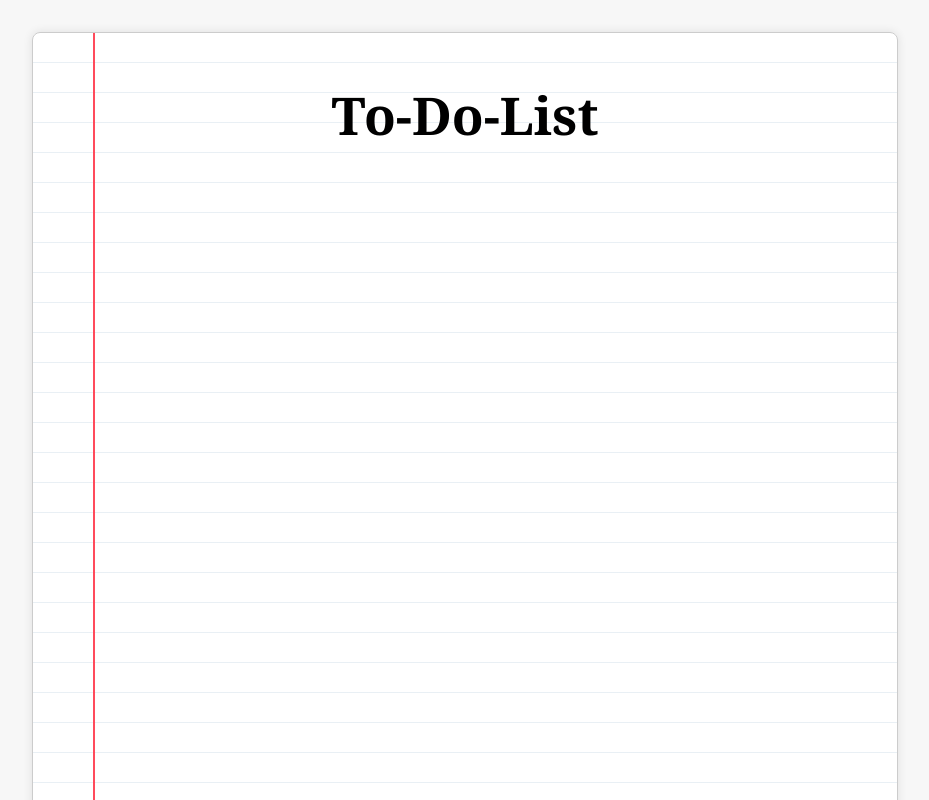
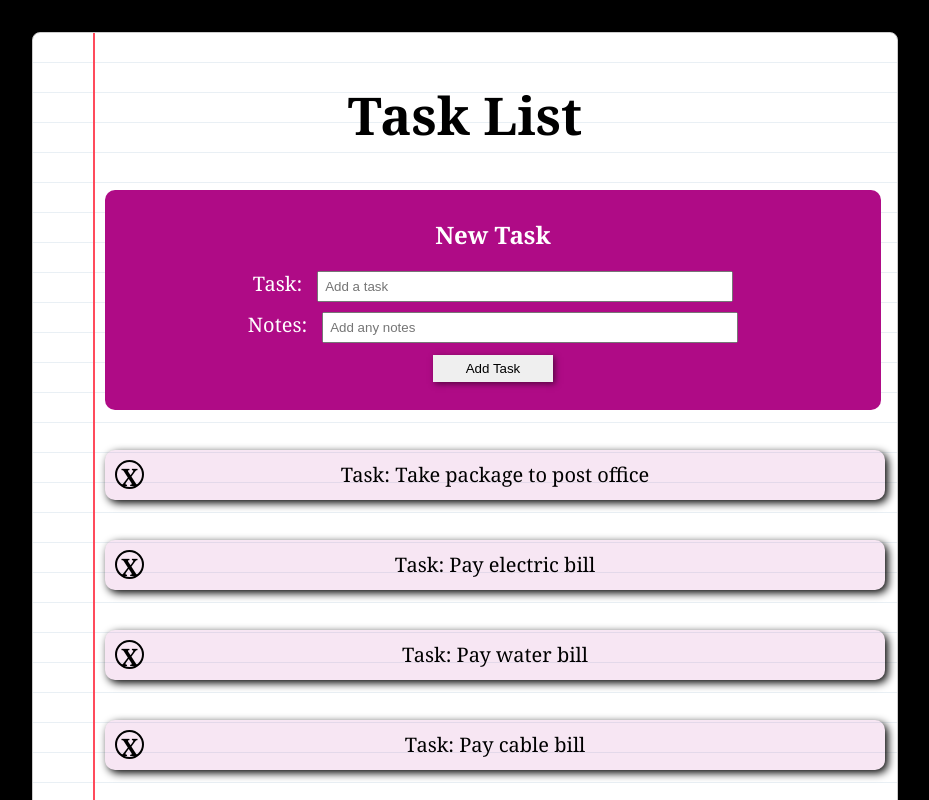
Before and after one commit to mstina03/to-do-list, a React (Create React App) app: page / in a window 1280 px wide. Shown: the top 800 px of the page, without its empty margins (175-1104 px from the left). Built offline with nearby package versions, Linux system fonts and the light colour scheme.

Commit message:
create task based react app

```diff
--- a/src/App.css
+++ b/src/App.css
@@ -53,5 +53,6 @@
 
 /* Optional: give it a textured look */
 body {
-  background: #f7f7f7;
+
+  background-color: black;
 }
--- a/src/App.js
+++ b/src/App.js
@@ -1,23 +1,49 @@
-import React from 'react';
 import './App.css';
-// import WordForm from './components/WordForm/WordForm';
-// import CardContainer from './components/CardsContainer/CardContainer';
-
-class App extends React.Component {
+import { useState } from 'react';
+import TaskForm from './components/TaskForm/TaskForm';
+import TaskContainer from './components/TaskContainer/TaskContainer';
+import './components/TaskContainer/TaskContainer.css'
 
 
-  render() {
+function App() {
+
+  const [tasks, setTasks] = useState([
+    { front: 'Take package to post office', back: '' },
+    { front: 'Pay electric bill', back: 'Due the 5th of the month' },
+    { front: 'Pay water bill', back: 'Due the 15th of the month' },
+    { front: 'Pay cable bill', back: 'Due the 20th of the month' },
+    { front: 'Pay student loan', back: 'Due the 25th of the month' },
+
+
+  ]);
+
+  const addTask = (front, back) => {
+    const newTaks = [...tasks, { front, back }];
+
+    setTasks(newTaks);
+  }
+
+  const deleteTask = (front) => {
+    const newTasks = tasks.filter(task => task.front !== front);
+    setTasks(newTasks);
+
+  }
+
+
     return (
       <div className="App">
         <header className="App-header">
-          <h1>To-Do-List</h1>
+          <h1>Task List</h1>
         </header>
-        <main>
+        <main >
+
+          <TaskForm addTask={addTask} />
+          <TaskContainer tasks={tasks} deleteTask={deleteTask} />
 
         </main>
       </div>
     );
   }
-}
+
 
 export default App;
--- /dev/null
+++ b/src/components/TaskCard/TaskCard.css
@@ -0,0 +1,38 @@
+.task-card {
+    box-shadow: 3px 3px 8px black;
+    border-radius: 10px;
+    padding: 10px;
+    margin: 40px;
+    font-size: 20px;
+    background-color: rgb(175, 11, 134, .1);
+    display: inline-block;
+    width: 95vh;
+    height: 30px;
+    display: flex;
+    flex-direction: column;
+    justify-content: center;
+    align-items: center;
+    cursor: pointer;
+    user-select: none;
+    position: relative;
+
+
+}
+
+.delete-task {
+    font-weight: bold;
+    font-size: 24px;
+    border: 2px solid black;
+    border-radius: 50%;
+    position: absolute;
+    left: 10px;
+    top: 10px;
+    display: inline-block;
+    width: 25px;
+    height: 25px;
+    text-align: center;
+}
+
+.delete-task:hover {
+    background-color: lightgrey;
+}
--- /dev/null
+++ b/src/components/TaskCard/TaskCard.jsx
@@ -0,0 +1,30 @@
+import React from 'react';
+import './TaskCard.css';
+
+
+export default function TaskCard({ front, back, deleteTask }) {
+
+    const [isFront, setFront] = React.useState(true);
+
+    const cardContent = isFront ?
+        <div className='card-front'>Task: {front}</div> :
+        <div className='card-back'>Notes: {back}</div>;
+
+    const handleFlip = () => {
+        setFront(!isFront);
+    };
+    const handleDelete = (e) => {
+        e.preventDefault();
+        e.stopPropagation();
+        deleteTask(front);
+
+    }
+
+    return (
+        <div className='task-card' onClick={handleFlip}>
+            <span className='delete-task' onClick={handleDelete}>X</span>
+            {cardContent}
+
+        </div>
+    )
+}
--- /dev/null
+++ b/src/components/TaskContainer/TaskContainer.jsx
@@ -0,0 +1,22 @@
+import TaskCard from '../TaskCard/TaskCard';
+
+function TaskContainer({ tasks, deleteTask }) {
+
+
+        const taskList = tasks.map(task =>
+            <TaskCard
+                front={task.front}
+                back={task.back}
+                key={task.front}
+                deleteTask={deleteTask} />
+        );
+
+        return (
+            <section className='tasks-container'>
+                {taskList}
+            </section>
+        )
+    }
+
+
+export default TaskContainer;
--- /dev/null
+++ b/src/components/TaskForm/TaskForm.css
@@ -0,0 +1,31 @@
+.task-form {
+    width: 97vh;
+    height: 200px;
+    border-radius: 10px;
+    background-color: rgb(175, 11, 134);
+    margin: 25px auto;
+    margin-left: 40px;
+    text-align: center;
+    padding: 10px 0px;
+    color: white;
+
+}
+
+.task-form input {
+    margin-left: 15px;
+    padding: 6px;
+    width: 50vh;
+}
+
+.form-row {
+    margin: 8px auto;
+    font-size: 20px;
+}
+
+.task-form button {
+    padding: 6px;
+    border: none;
+    box-shadow: 2px 2px 6px rgba(0, 0, 0, 0.5);
+    cursor: pointer;
+    width: 15vh;
+}
--- /dev/null
+++ b/src/components/TaskForm/TaskForm.jsx
@@ -0,0 +1,47 @@
+import './TaskForm.css';
+
+const TaskForm = ({ addTask }) => {
+    const handleSubmit = (e) => {
+        e.preventDefault();
+
+        const taskField = document.querySelector('[name=task]');
+        const notesField = document.querySelector('[name=notes]');
+
+        const taskValue = taskField.value;
+        const notesValue = taskField.value;
+
+        taskField.value = '';
+        notesField.value = '';
+
+        addTask(taskValue, notesValue);
+
+    }
+    return (
+        <section className='task-form'>
+            <h2> New Task</h2>
+            <form action="#" method="GET" onSubmit={handleSubmit}>
+
+                <div className='form-row'>
+                    <label>
+                        Task:
+                        <input type="text" name="task" placeholder="Add a task" />
+                    </label>
+
+                </div>
+                <div className='form-row'>
+                    <label>
+                        Notes:
+                        <input type="text" name="notes" placeholder="Add any notes" />
+                    </label>
+
+                </div>
+                <div className='form-row'>
+                    <button type='submit'>Add Task</button>
+
+                </div>
+            </form>
+
+        </section>
+    )
+}
+export default TaskForm;
```
Also changed, not shown: src/components/TaskContainer/TaskContainer.css (added).
